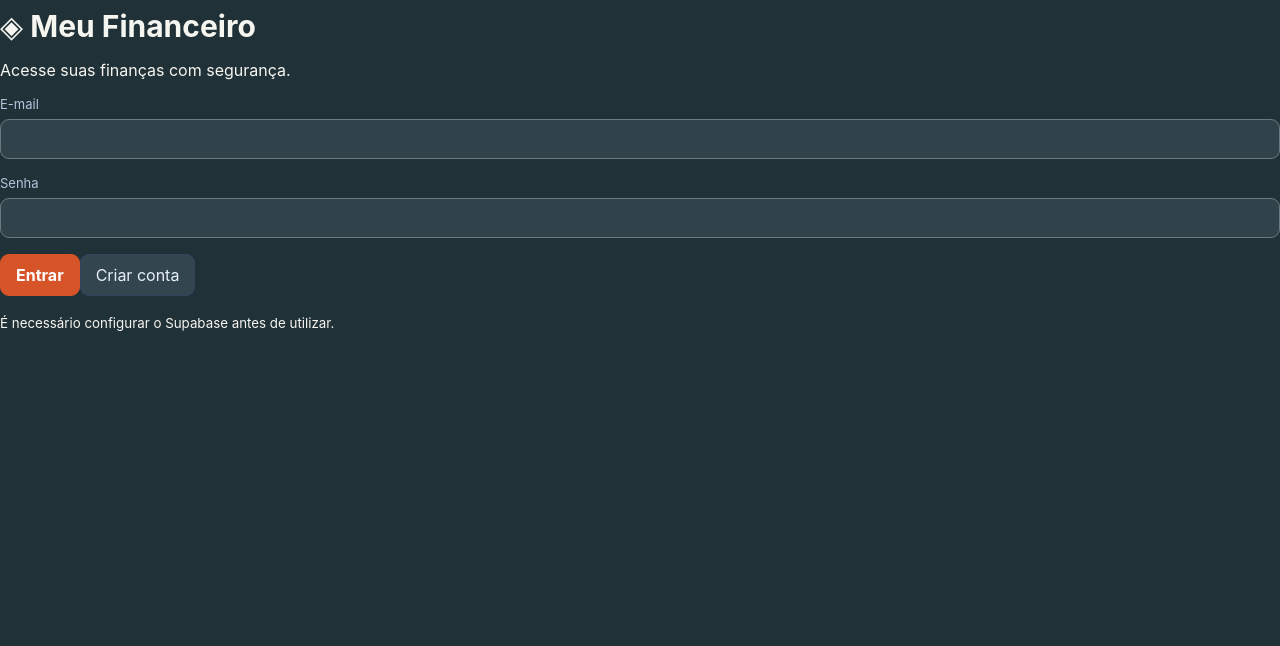
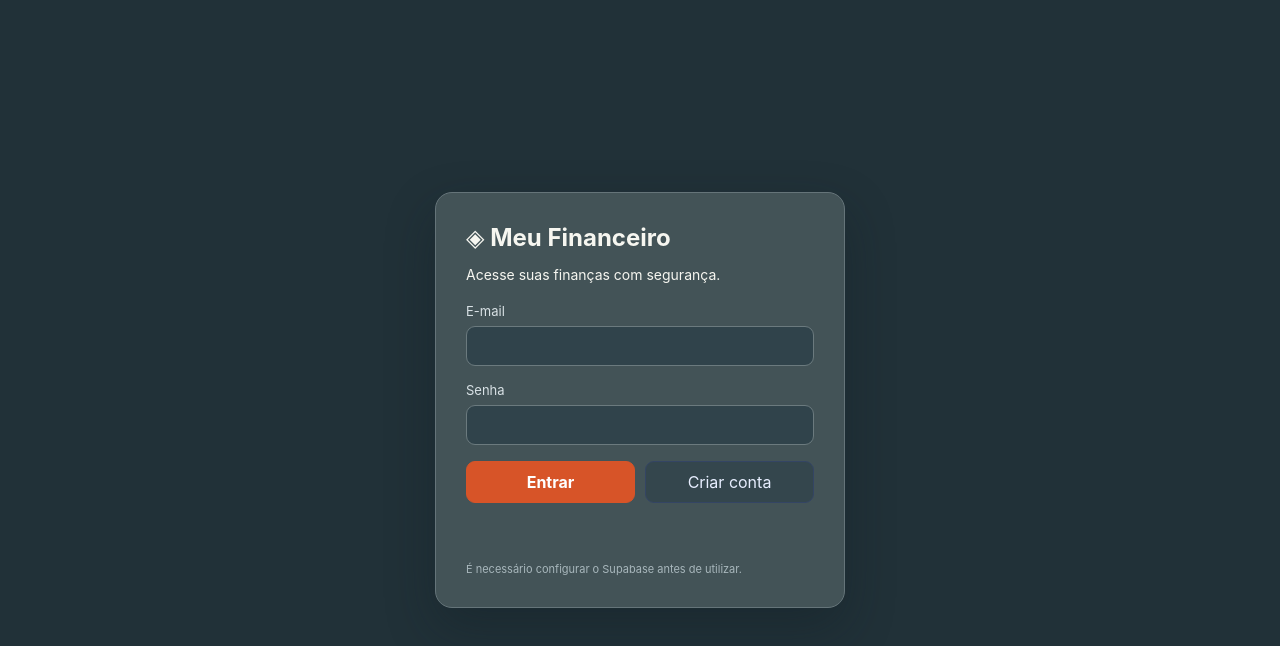
Before and after one commit to MatheusG07/meu-financeiro, a plain HTML site: page index.html in a window 1280 px wide. Drawn offline with nearby package versions, Linux system fonts and the light colour scheme.

Commit message:
style.css

```diff
--- a/style.css
+++ b/style.css
@@ -58,3 +58,12 @@ button.primary{background:var(--accent);border-color:var(--accent);color:#fff}
 #entryError:empty,#planError:empty{display:none}
 #faturas .grid2{grid-template-columns:repeat(auto-fit,minmax(min(100%,220px),1fr))}
 #faturas h4{margin-bottom:8px}
+
+/* Autenticação e responsividade da versão online */
+.authScreen{min-height:100vh;display:grid;place-items:center;padding:20px;background:#213138}
+.authCard{width:min(100%,410px);padding:30px;border:1px solid #657479;border-radius:17px;background:#435357;box-shadow:0 20px 50px #101b2055}
+.authCard h1{font-size:24px;margin:0 0 14px}.authCard p{font-size:14px;margin-bottom:20px}
+.authCard label{display:grid;gap:7px;margin:16px 0;font-size:13px;color:#d8e1e5}.authCard input{width:100%}
+.authActions{display:grid;grid-template-columns:1fr 1fr;gap:10px}.authCard small{font-size:11px;color:#a8b7bc}
+#authNotice{min-height:20px;color:#f6d184;line-height:1.5}.logoutBtn{margin-top:0;font-size:12px}
+@media(max-width:700px){.authCard{padding:23px}.toolbar{justify-content:space-between}.toolbar #addBtn{flex:1}}
```
